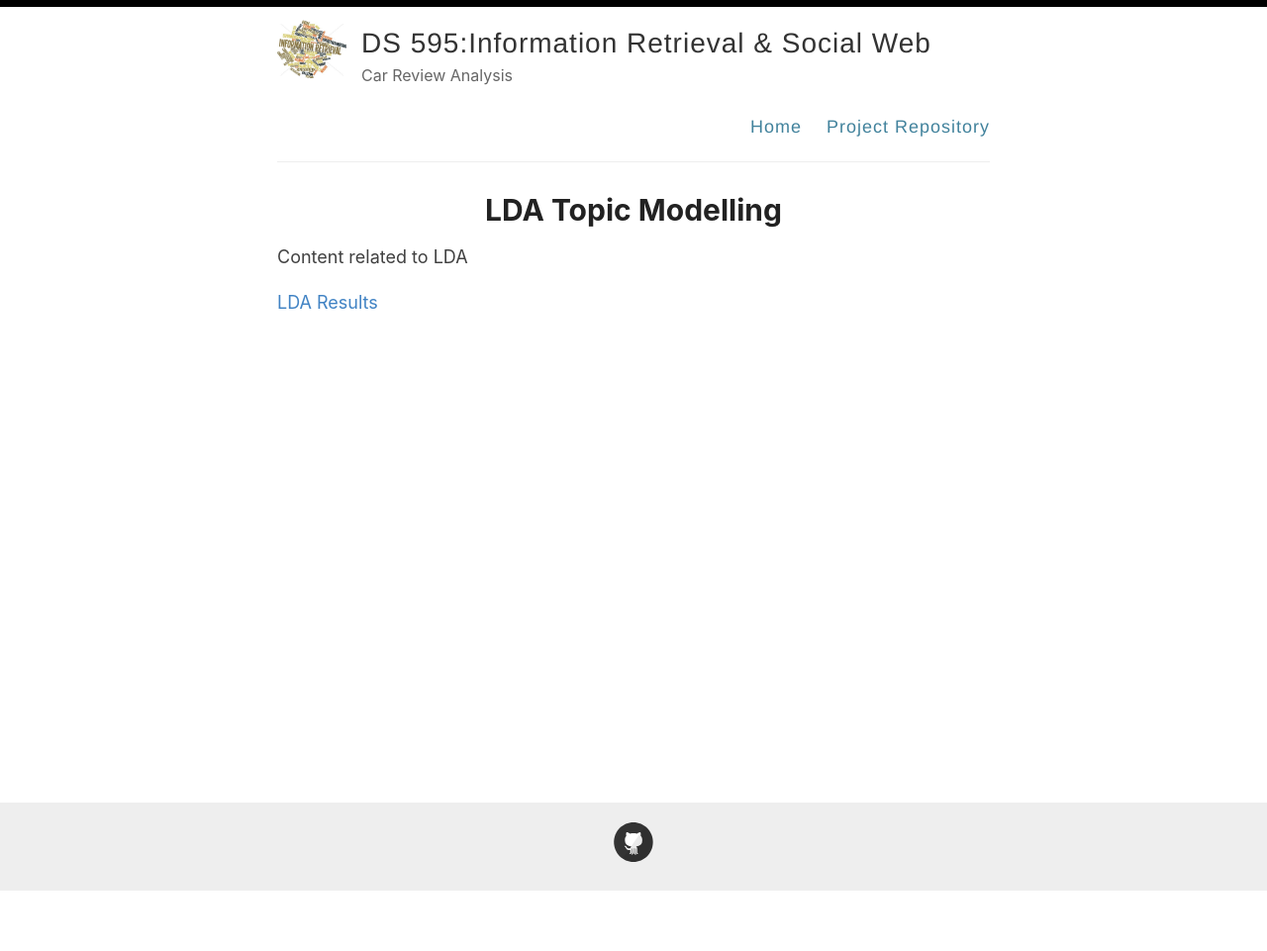
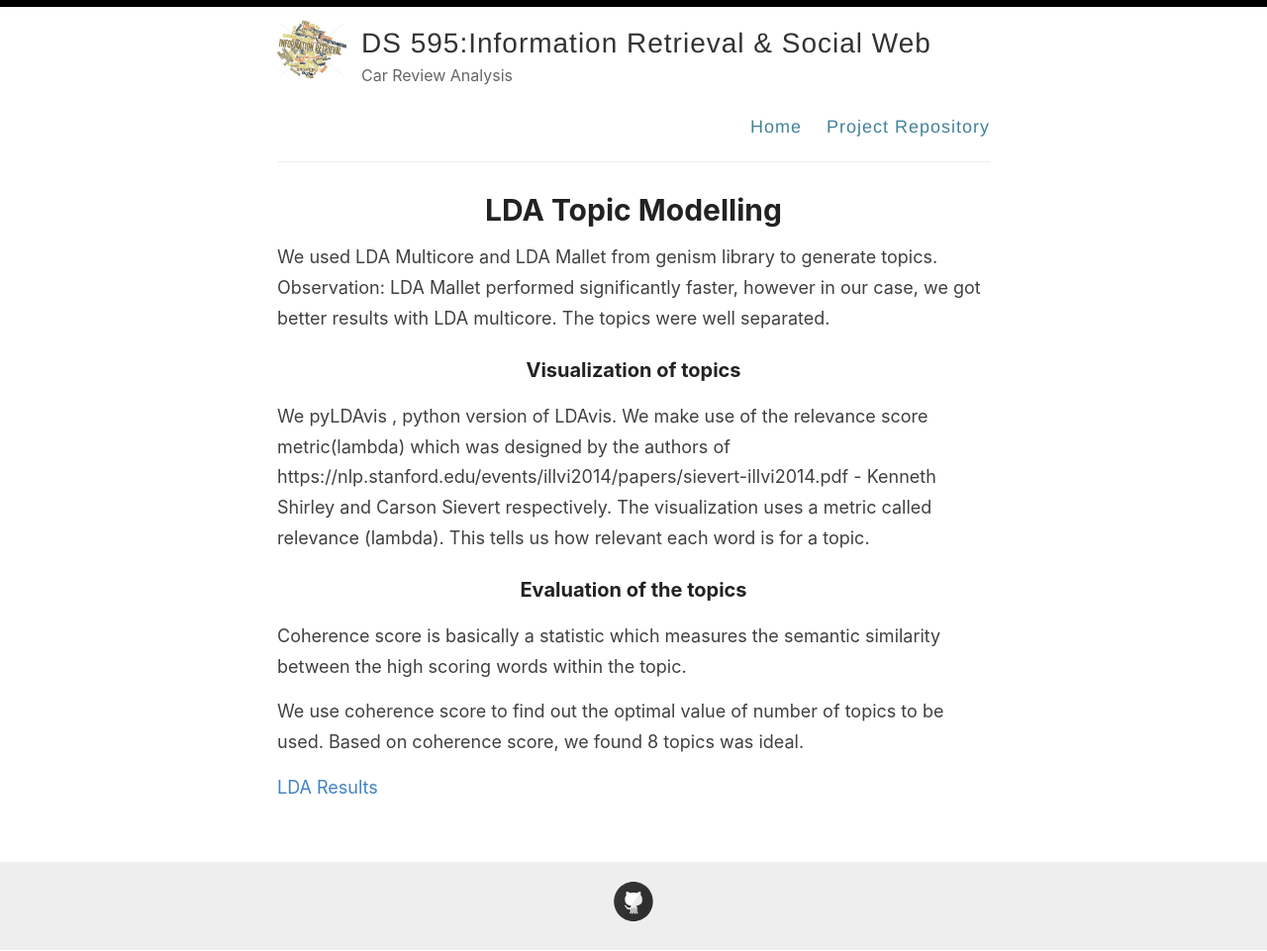
Before and after one commit to kratika1008/IR_Car_Review_Analysis, a Jekyll site: the page built from _posts/2020-5-9-LDA-Topic-Modelling.md, in a window 1280 px wide. Shown: the whole page at 99% size. Built offline with Jekyll 4.4.1, drawn with Linux system fonts in a browser that asks for light colours; before the commit the page ends 901 px from its top, so only the background shows below that.

Commit message:
updated lda section

```diff
--- a/_posts/2020-5-9-LDA-Topic-Modelling.md
+++ b/_posts/2020-5-9-LDA-Topic-Modelling.md
@@ -2,10 +2,18 @@
 layout: post
 title: LDA Topic Modelling
 #categories: Miscellaneous
-excerpt: LDA intro
+excerpt: We used LDA Multicore and LDA Mallet from genism library to generate topics......
+
 ---
 
-Content related to LDA
+We used LDA Multicore and LDA Mallet from genism library to generate topics.
+Observation: LDA Mallet performed significantly faster, however in our case, we got better results with LDA multicore. The topics were well separated.
+### Visualization of topics
+We pyLDAvis , python version of LDAvis. We make use of the relevance score metric(lambda) which was designed by the authors of https://nlp.stanford.edu/events/illvi2014/papers/sievert-illvi2014.pdf  - Kenneth Shirley and Carson Sievert respectively. The visualization uses a metric called relevance (lambda). This tells us how relevant each word is for a topic.
 
+### Evaluation of the topics
+Coherence score is basically a statistic which measures the semantic similarity between the high scoring words within the topic.
+
+We use coherence score to find out the optimal value of number of topics to be used. Based on coherence score, we found 8 topics was ideal.
 
 <a href="../lda_8_topics.html">LDA Results</a>
```
